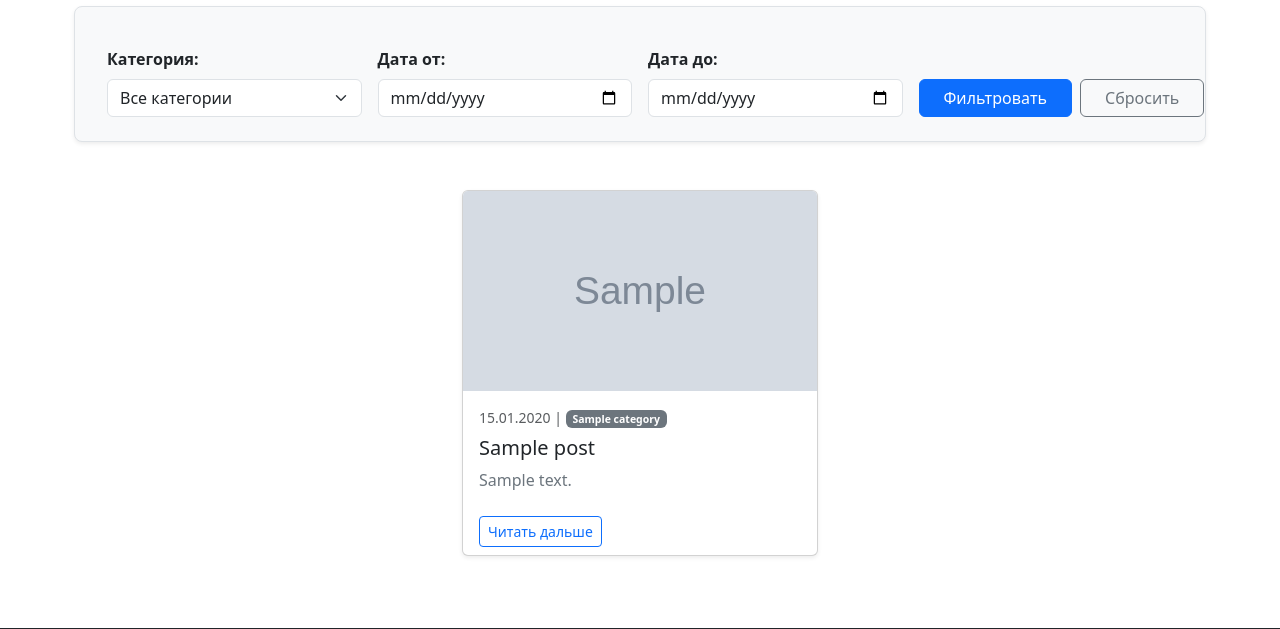
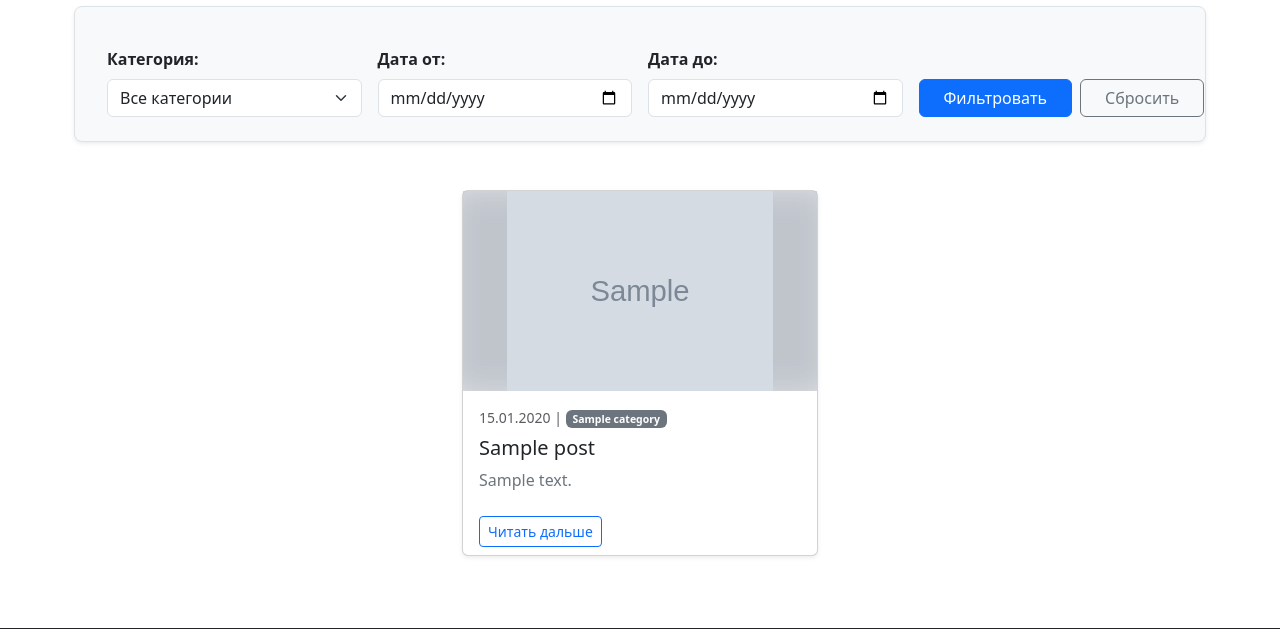
Before and after one commit to ramazantoichuev/palliativ, a Django app: page /news/ in a window 1280 px wide. Shown: the part 179-808 px from the top of the page. Run offline with Django 5.2, Linux system fonts and the light colour scheme; tables that the repository leaves empty hold one stand-in row (values such as "Sample post"); grey boxes marked "Sample" are stand-in pictures; some libraries are stand-ins or nearby versions.

Commit message:
Добавлено размытие краев фотографии в news, в случае если размер картинки не 16 на 9

```diff
--- a/templates/news/post_list.html
+++ b/templates/news/post_list.html
@@ -45,7 +45,14 @@
        <div class="col-12 col-sm-6 col-lg-4 mb-4">
             <article class="card h-100 shadow-sm">
                 {% if post.image %}
-                    <img src="{{ post.image.url }}" class="card-img-top" alt="{{ post.title }}" style="height: 200px; object-fit: cover;">
+                    <div style="position: relative; height: 200px; overflow: hidden;">
+                        <img src="{{ post.image.url }}" alt="" aria-hidden="true"
+                             style="position: absolute; inset: 0; width: 100%; height: 100%;
+                                    object-fit: cover; filter: blur(18px) brightness(0.9); transform: scale(1.15);">
+                        <img src="{{ post.image.url }}" class="card-img-top" alt="{{ post.title }}"
+                             style="position: relative; z-index: 1; max-width: 100%; max-height: 100%;
+                                    object-fit: contain; display: block; margin: 0 auto; height: 100%;">
+                    </div>
                 {% endif %}
                 <div class="card-body">
                     <div class="text-muted small mb-2">
```
